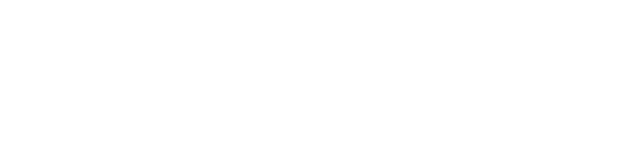
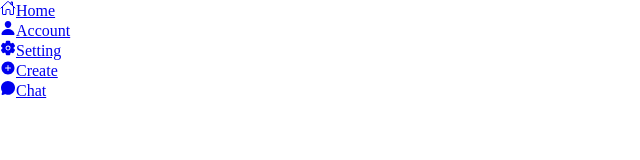
Before and after one commit to Shakil00111/HTML-CSS, a plain HTML site: page Projects/Navigation Menu/index.html in a window 1280 px wide. Shown: the whole page, without its empty margins (0-640 px from the left). Drawn offline with nearby package versions, Linux system fonts and the light colour scheme.

Commit message:
Start work on Navigation bar

```diff
--- a/Projects/Navigation Menu/index.html
+++ b/Projects/Navigation Menu/index.html
@@ -4,8 +4,25 @@
     <meta charset="UTF-8">
     <meta name="viewport" content="width=device-width, initial-scale=1.0">
     <title>Document</title>
+    <link rel="stylesheet" href="style.css">
 </head>
 <body>
+    <header>
+        <div>
+            <nav>
+                <ul>
+                    <li><a href="#"><ion-icon name="home-outline"></ion-icon>Home</a></li>
+                    <li><a href="#"><ion-icon name="person"></ion-icon>Account</a></li>
+                    <li><a href="#"><ion-icon name="settings"></ion-icon>Setting</a></li>
+                    <li><a href="#"><ion-icon name="add-circle"></ion-icon>Create</a></li>
+                    <li><a href="#"><ion-icon name="chatbubble"></ion-icon>Chat</a></li>
+                </ul>
+            </nav>
+        </div>
+    </header>
+
+    <script type="module" src="https://unpkg.com/ionicons@7.1.0/dist/ionicons/ionicons.esm.js"></script>
+    <script nomodule src="https://unpkg.com/ionicons@7.1.0/dist/ionicons/ionicons.js"></script>
 
 </body>
 </html>
```
